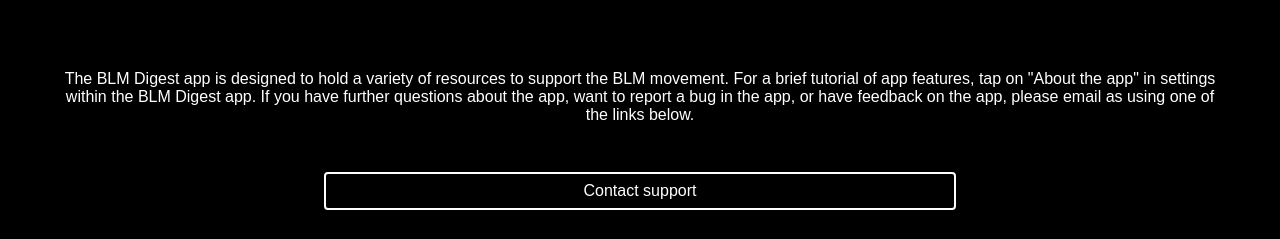
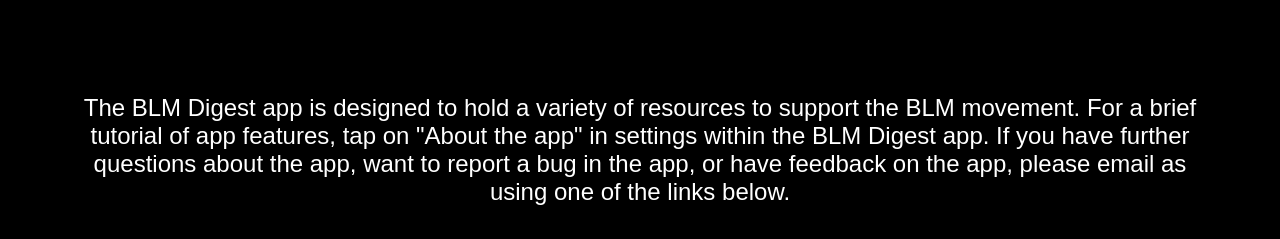
Before and after one commit to rcole34/blmdigest, a plain HTML site: page index.html in a window 1280 px wide. Shown: the part 658-897 px from the top of the page. Drawn offline with Linux system fonts and the light colour scheme.

Commit message:
tinker with font size some more

```diff
--- a/index.html
+++ b/index.html
@@ -22,12 +22,14 @@
 		}
 		.apptext {
 			font-family: sans-serif;
+			font-size: 24px;
 			color: white;
 			text-align: center;
 			margin: 3em;
 		}
 		.emailbutton {
 			font-family: sans-serif;
+			font-size: 20px;
 			color: white;
 			border-radius: 4px;
 			border-color: white;
```
Also changed, not shown: acknowledgements.html (+1 -0 lines).
